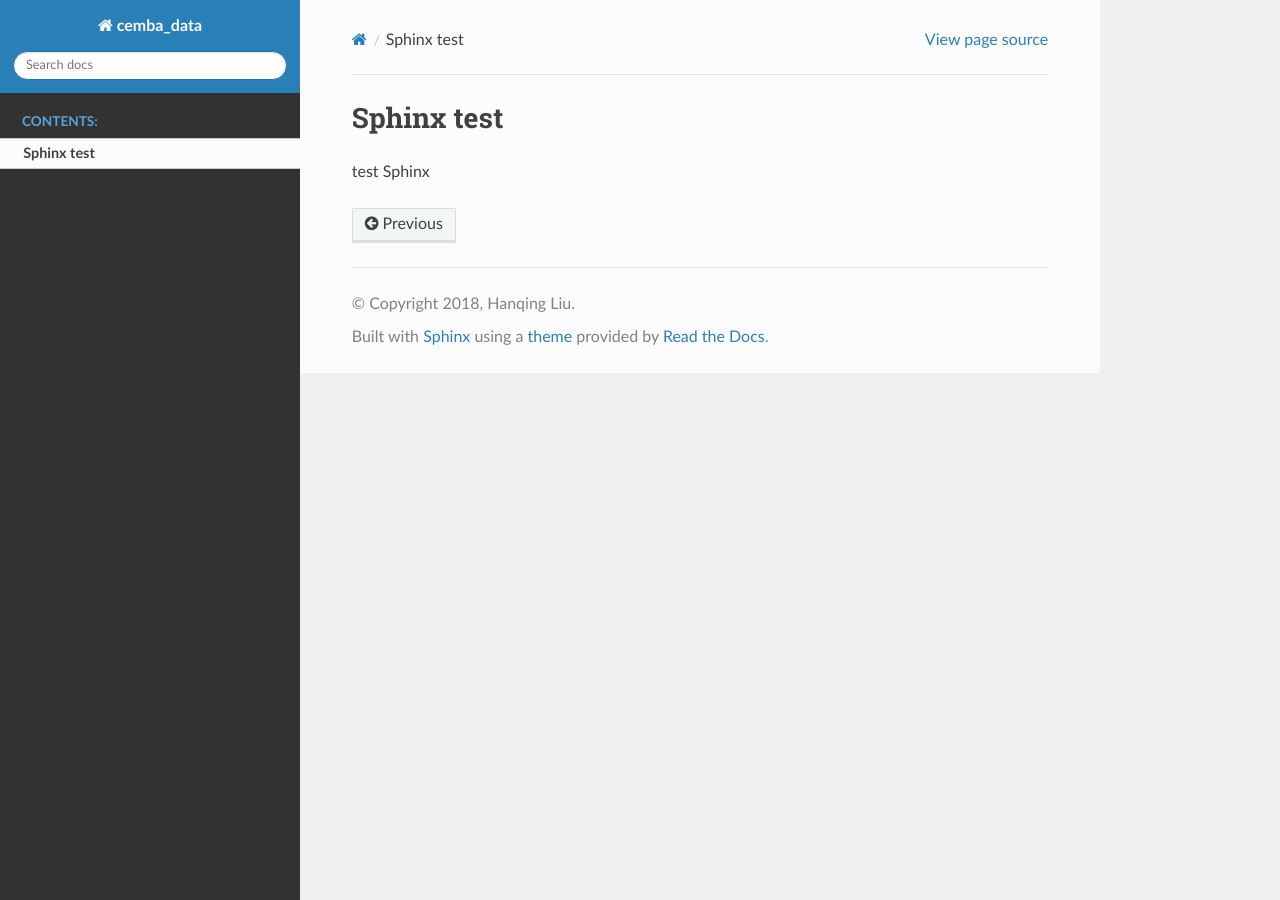
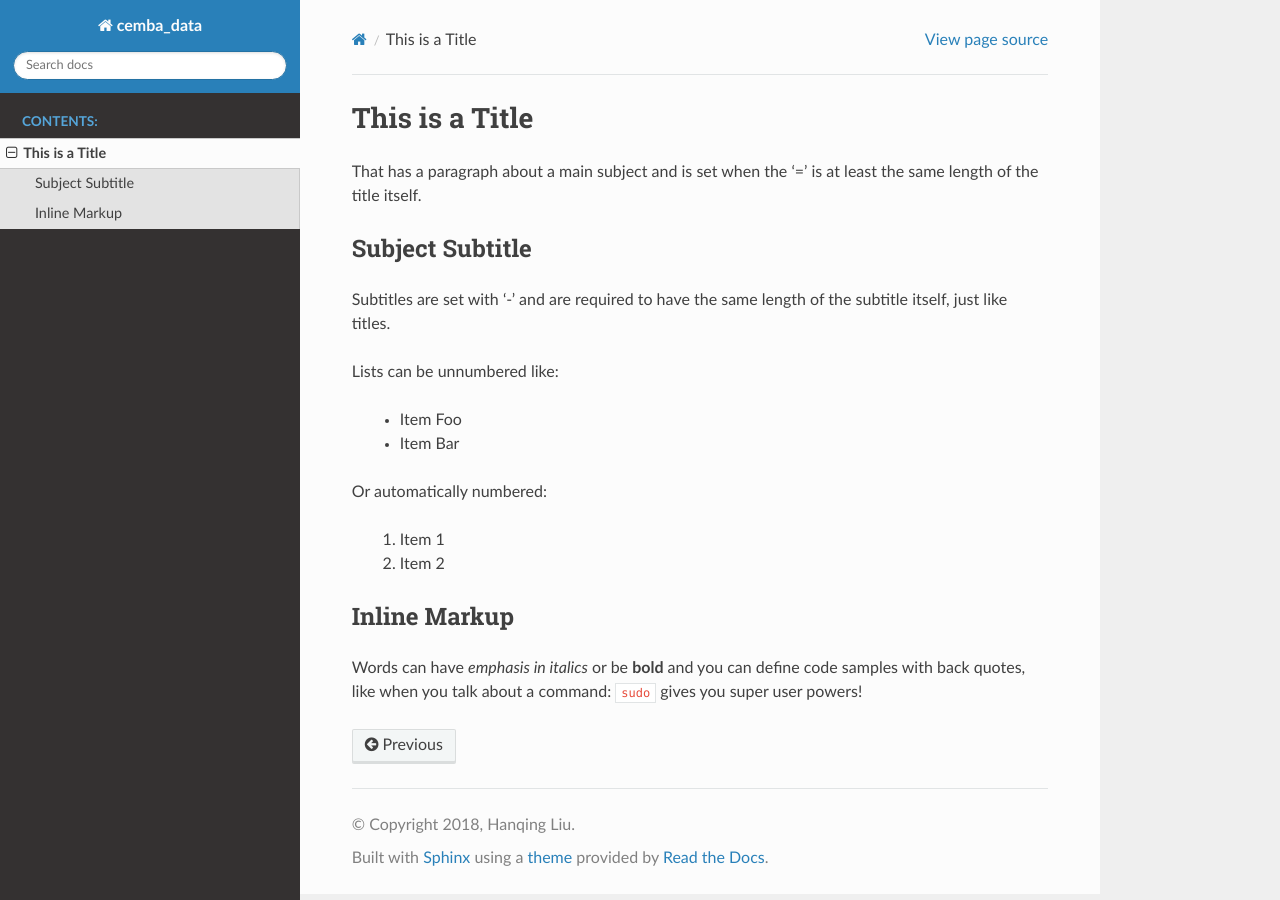
Before and after one commit to lhqing/cemba_data, a Sphinx documentation site: the page built from doc/source/demo/test.rst, in a window 1280 px wide. Built offline with Sphinx 7.4.7 and the Read the Docs theme 2.0.0, drawn with Linux system fonts in a browser that asks for light colours.

Commit message:
learn doc

```diff
--- a/doc/source/demo/test.rst
+++ b/doc/source/demo/test.rst
@@ -1,4 +1,25 @@
-=======================
-Sphinx test
-=======================
-test Sphinx
+This is a Title
+===============
+That has a paragraph about a main subject and is set when the '='
+is at least the same length of the title itself.
+
+Subject Subtitle
+----------------
+Subtitles are set with '-' and are required to have the same length
+of the subtitle itself, just like titles.
+
+Lists can be unnumbered like:
+
+ * Item Foo
+ * Item Bar
+
+Or automatically numbered:
+
+ #. Item 1
+ #. Item 2
+
+Inline Markup
+-------------
+Words can have *emphasis in italics* or be **bold** and you can define
+code samples with back quotes, like when you talk about a command: ``sudo``
+gives you super user powers!
```
Also changed, not shown: 2 other files.
